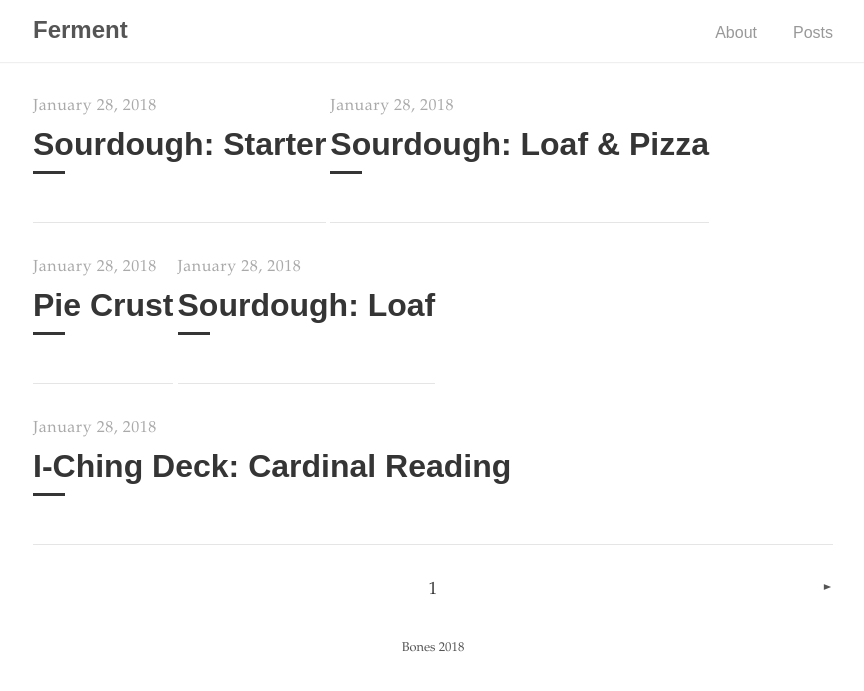
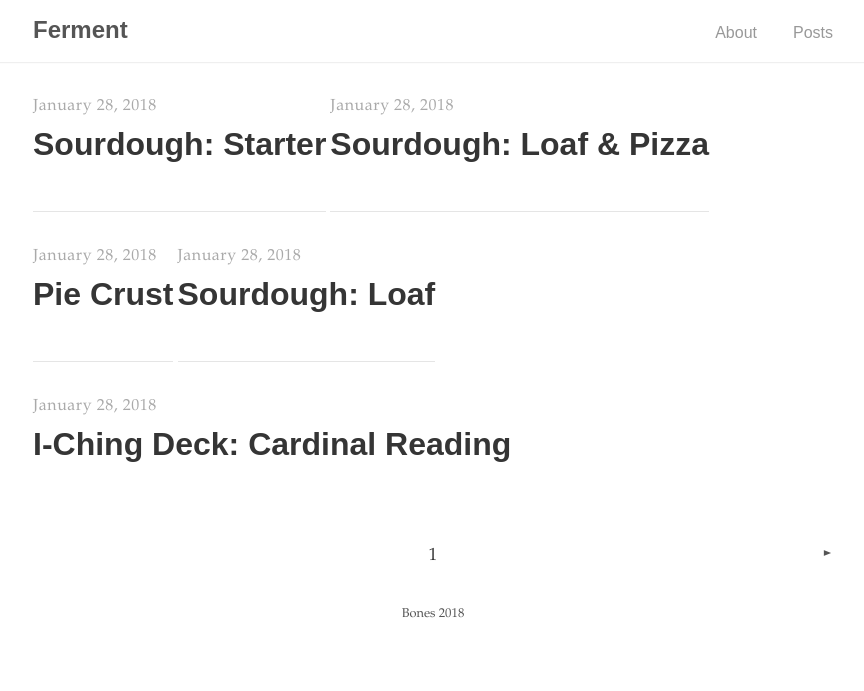
Before and after one commit to viablue/ferment, a Jekyll site: the page built from index.html, in a window 1280 px wide. Shown: the top 691 px of the page, without its empty margins (207-1071 px from the left). Built offline with Jekyll 4.4.1, drawn with Linux system fonts in a browser that asks for light colours; the list of posts is cut into pages by our own code.

Commit message:
no more lines

```diff
--- a/_sass/tale/_catalogue.scss
+++ b/_sass/tale/_catalogue.scss
@@ -32,7 +32,7 @@
 
   &-line {
     @include transition(all .3s ease-out);
-    border-top: .2rem solid $default-shade;
+    //border-top: 0.2rem solid $default-shade;
     display: block;
     width: 2rem;
   }
--- a/_sass/tale/_pagination.scss
+++ b/_sass/tale/_pagination.scss
@@ -1,5 +1,5 @@
 .pagination {
-  border-top: 1px solid $grey-2;
+  //border-top: 1px solid $grey-2;
   font-family: $serif-secondary;
   padding-top: 2rem;
   position: relative;
--- a/_sass/tale/_post.scss
+++ b/_sass/tale/_post.scss
@@ -21,7 +21,7 @@
   }
 
   &-line {
-    border-top: 0.4rem solid $default-shade;
+    //border-top: 0.4rem solid $default-shade;
     display: block;
     margin: 0 auto 3rem;
     width: 4rem;
```
